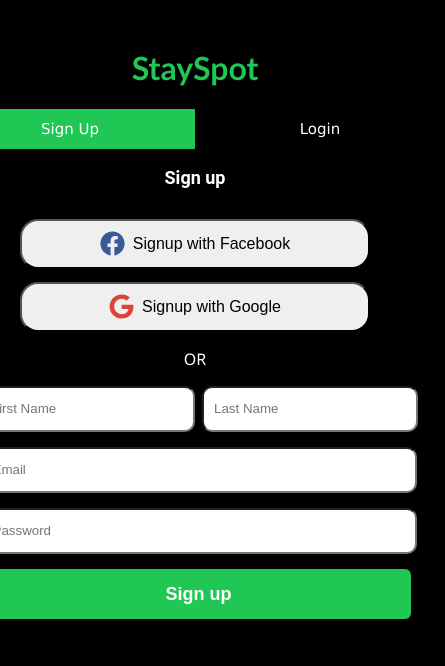
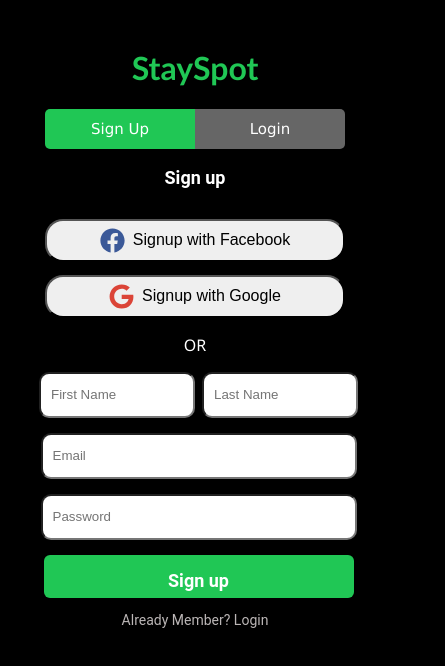
Before and after one commit to PrasadNalajala/stayspot, a React (Create React App) app: page /login in a window 390 px wide. Shown: the top 666 px of the page, 445 px wide, since content can reach past the window. Built offline with nearby package versions, Linux system fonts and the light colour scheme.

Commit message:
responsive-fix

```diff
--- a/src/components/Login/index.css
+++ b/src/components/Login/index.css
@@ -1,24 +1,23 @@
-.bg{
+.bg {
   display: flex;
   justify-content: center;
   align-items: center;
   min-height: 80vh;
 }
-.card{
+.card {
   display: flex;
   flex-direction: column;
   justify-content: center;
   align-items: center;
-
 }
-.card h1{
-    font-family: 'Gill Sans', 'Gill Sans MT', Calibri, 'Trebuchet MS', sans-serif;
+.card h1 {
+  font-family: "Gill Sans", "Gill Sans MT", Calibri, "Trebuchet MS", sans-serif;
   color: #151615;
 }
-.input-select{
+.input-select {
   display: flex;
 }
-.input-selection-btn{
+.input-selection-btn {
   cursor: pointer;
   outline: none;
   width: 250px;
@@ -26,27 +25,29 @@
   height: 40px;
   border-style: none;
   color: white;
-    background-color: #20c755;
-    font-family: 'Lucida Sans', 'Lucida Sans Regular', 'Lucida Grande', 'Lucida Sans Unicode', Geneva, Verdana, sans-serif;
+  background-color: #666;
+  font-family: "Lucida Sans", "Lucida Sans Regular", "Lucida Grande",
+    "Lucida Sans Unicode", Geneva, Verdana, sans-serif;
 }
-#signup-btn{
+#signup-btn {
   border-top-left-radius: 5px;
   border-bottom-left-radius: 5px;
 }
-#login-btn{
+#login-btn {
   border-top-right-radius: 5px;
   border-bottom-right-radius: 5px;
 }
-.selected{
-    background-color: black;
+.selected {
+  background-color: #20c755;
+  cursor: not-allowed;
 }
-.oneClickBtn{
+.oneClickBtn {
   height: 50px;
   width: 350px;
   border-radius: 18px;
   margin-top: 13px;
   font-size: 20px;
-    font-family:Arial, Helvetica, sans-serif;
+  font-family: Arial, Helvetica, sans-serif;
   color: black;
   cursor: pointer;
   display: inline-flex;
@@ -65,24 +66,24 @@
 }
 .hr-text::before,
 .hr-text::after {
-    content: '';
+  content: "";
   flex: 1;
   border-bottom: 1px solid #000;
 }
 .hr-text:not(:empty)::before {
-    margin-right: .25em;
+  margin-right: 0.25em;
 }
 .hr-text:not(:empty)::after {
-    margin-left: .25em;
+  margin-left: 0.25em;
 }
-.name-input{
+.name-input {
   width: 200px;
   height: 40px;
   border-radius: 10px;
   margin-left: 7px;
   padding-left: 10px;
 }
-.email-input{
+.email-input {
   width: 420px;
   height: 40px;
   border-radius: 10px;
@@ -90,7 +91,7 @@
   margin-top: 15px;
   padding-left: 10px;
 }
-.submit-btn{
+.submit-btn {
   width: 425px;
   height: 50px;
   border-radius: 15px;
@@ -101,17 +102,26 @@
   background-color: #838080;
   color: #ffffff;
   font-size: 20px;
-    padding:5px;
+  padding: 5px;
 }
-.container{
+.container {
   min-height: 500px;
 }
-.signup-heading{
-    font-family:'Roboto';
+.signup-heading {
+  font-family: "Roboto";
   font-size: 18px;
 }
-@media (min-width:768px){
-    .container{
+.already-member {
+  font-size: 14px;
+  color: #bbb6b6;
+  font-family: "Roboto";
+}
+.already-member-link {
+  cursor: pointer;
+  outline: none;
+}
+@media (min-width: 768px) {
+  .container {
     padding: 30px;
     margin-top: 20px;
     background-color: #161515;
@@ -119,3 +129,25 @@
     min-height: auto;
   }
 }
+
+@media (max-width: 768px) {
+  .input-selection-btn {
+    width: 150px;
+  }
+  .email-input {
+    width: 300px;
+  }
+  .name-input {
+    width: 140px;
+  }
+  .submit-btn {
+    width: 310px;
+    height: 43px;
+    font-size: 25px;
+    font-family: "Roboto";
+  }
+  .oneClickBtn {
+    width: 300px;
+    height: 43px;
+  }
+}
--- a/src/components/Login/index.js
+++ b/src/components/Login/index.js
@@ -1,169 +1,259 @@
-import React,{useEffect,useRef} from "react";
-import './index.css';
+import React, { useEffect, useRef } from "react";
+import "./index.css";
 import { useNavigate } from "react-router-dom";
 import { useState } from "react";
 import { FaFacebook } from "react-icons/fa";
 import { FaGoogle } from "react-icons/fa";
-import axios from 'axios'
+import axios from "axios";
 import { toast } from "react-toastify";
-import { DotLoader } from 'react-spinners';
+import { DotLoader } from "react-spinners";
 
-const Signup=()=>{
-
-    const [firstName,setFirstname]=useState('')
-    const [lastName,setLastname]=useState('')
-    const [email,setEmail]=useState('')
-    const [password,setPassword]=useState('')
-    const navigate=useNavigate()
-    const fecthSignUp=async()=>{
-                    const data={
-                        name:firstName+lastName,
-                        email:email,
-                        password:password
-                    }
+const Signup = (props) => {
+  const [firstName, setFirstname] = useState("");
+  const [lastName, setLastname] = useState("");
+  const [email, setEmail] = useState("");
+  const [password, setPassword] = useState("");
+  const { setisSignUpSelected } = props;
+  const navigate = useNavigate();
+  const fecthSignUp = async () => {
+    const data = {
+      name: firstName + lastName,
+      email: email,
+      password: password,
+    };
     try {
-                        const response = await axios.post('https://stayspot.onrender.com/register', data);
+      const response = await axios.post(
+        "https://stayspot.onrender.com/register",
+        data
+      );
       if (response.status === 201) {
         const { token } = response.data;
-                            localStorage.setItem('token', token);
-                            toast.success('Registration Successful');
-                            navigate('/');
+        localStorage.setItem("token", token);
+        toast.success("Registration Successful");
+        navigate("/");
         console.log(response.data);
       }
     } catch (error) {
       if (error.response) {
         if (error.response.status === 400) {
-                                toast.error(error.response.data.error || 'Email is already in use.');
+          toast.error(error.response.data.error || "Email is already in use.");
         } else {
-                                toast.warning(error.response.data.error || 'An error occurred. Please try again.')
+          toast.warning(
+            error.response.data.error || "An error occurred. Please try again."
+          );
         }
       } else {
-                            toast.warning('Network error. Please check your connection.');
+        toast.warning("Network error. Please check your connection.");
       }
-                        console.error('Error during signup:', error);
+      console.error("Error during signup:", error);
     }
-
+  };
+  const onClickSignUp = (event) => {
+    event.preventDefault();
+    if (firstName && lastName && email && password.length > 7) {
+      fecthSignUp();
+    } else {
+      alert("Enter all the fields and Password Must be 8 Chars");
     }
-    const onClickSignUp=(event)=>{
-        event.preventDefault()
-            if (firstName&& lastName&& email&& password.length>7){
-                fecthSignUp()
-            }else{
-                alert("Enter all the fields and Password Must be 8 Chars")
-            }
-    }
-    return(
+  };
+  return (
     <div>
       <h3 className="signup-heading">Sign up</h3>
-            <button className="oneClickBtn"><FaFacebook style={{ color: '#3b5998',fontSize:'25px' }}/>    Signup with Facebook</button>
-            <br/>
-            <button className="oneClickBtn"><FaGoogle style={{ color: '#db4437',fontSize:'25px' }}/>      Signup with Google</button>
+      <button className="oneClickBtn">
+        <FaFacebook style={{ color: "#3b5998", fontSize: "25px" }} /> Signup
+        with Facebook
+      </button>
+      <br />
+      <button className="oneClickBtn">
+        <FaGoogle style={{ color: "#db4437", fontSize: "25px" }} /> Signup with
+        Google
+      </button>
       <p className="hr-text">OR</p>
       <form>
-                <input type='name'id='firstname'className="name-input" placeholder="First Name" value={firstName} onChange={(e)=>setFirstname(e.target.value)}/>
+        <input
+          type="name"
+          id="firstname"
+          className="name-input"
+          placeholder="First Name"
+          value={firstName}
+          onChange={(e) => setFirstname(e.target.value)}
+        />
 
-                <input type='name' id='secondname'className="name-input" placeholder="Last Name" value={lastName} onChange={(e)=>setLastname(e.target.value)}/>
-                <br/>
-                <input type='email' id='emailinput'className="email-input" placeholder="Email" value={email} onChange={(e)=>setEmail(e.target.value)}/>
-                <br/>
-                <input type='password' id='passwordinput'className="email-input" placeholder="Password" value={password} onChange={(e)=>setPassword(e.target.value)}/>
-                <br/>
-                <button type='submit' className="submit-btn" onClick={onClickSignUp}>Sign up</button>
+        <input
+          type="name"
+          id="secondname"
+          className="name-input"
+          placeholder="Last Name"
+          value={lastName}
+          onChange={(e) => setLastname(e.target.value)}
+        />
+        <br />
+        <input
+          type="email"
+          id="emailinput"
+          className="email-input"
+          placeholder="Email"
+          value={email}
+          onChange={(e) => setEmail(e.target.value)}
+        />
+        <br />
+        <input
+          type="password"
+          id="passwordinput"
+          className="email-input"
+          placeholder="Password"
+          value={password}
+          onChange={(e) => setPassword(e.target.value)}
+        />
+        <br />
+        <button type="submit" className="submit-btn" onClick={onClickSignUp}>
+          Sign up
+        </button>
       </form>
+      <p className="already-member">
+        Already Member?{" "}
+        <span
+          onClick={() => setisSignUpSelected(false)}
+          className="already-member-link"
+        >
+          Login
+        </span>
+      </p>
     </div>
-    )
+  );
+};
+
+const LoginFields = (props) => {
+  const [email, setEmail] = useState("");
+  const [password, setPassword] = useState("");
+  const [isLoading, setIsLoading] = useState(false);
+  const { setisSignUpSelected } = props;
+  const navigate = useNavigate();
+  const fecthLogin = async () => {
+    const credentials = {
+      email: email,
+      password: password,
+    };
+    try {
+      const response = await axios.post(
+        "https://stayspot.onrender.com/login",
+        credentials
+      );
+      if (response.status === 200) {
+        const { token } = response.data;
+        localStorage.setItem("token", token);
+        toast.success("Login success");
+        navigate("/");
       }
-
-const LoginFields=()=>{
-    const [email,setEmail]=useState('')
-    const [password,setPassword]=useState('')
-    const [isLoading,setIsLoading]=useState(false)
-    const navigate=useNavigate()
-    const fecthLogin=async()=>{
-        const credentials={
-            email:email,
-            password:password
-        }
-        try{
-        const response=await axios.post('https://stayspot.onrender.com/login',credentials)
-        if (response.status===200){
-            const { token } = response.data;
-            localStorage.setItem('token', token);
-            toast.success("Login success")
-            navigate('/')
-        }
-
-        }
-        catch(error){
-            setIsLoading(false)
+    } catch (error) {
+      setIsLoading(false);
       if (error.response) {
         if (error.response.status === 400) {
-                    toast.error(error.response.data.error );
+          toast.error(error.response.data.error);
         } else {
-                    toast.warning(error.response.data.error )
+          toast.warning(error.response.data.error);
         }
       } else {
-                toast.warning('Network error. Please check your connection.');
+        toast.warning("Network error. Please check your connection.");
       }
-            console.error('Error during signup:', error);
+      console.error("Error during signup:", error);
     }
+  };
+  const onClickLogin = (e) => {
+    e.preventDefault();
+    if (email && password) {
+      fecthLogin();
+      setIsLoading(true);
+    } else {
+      toast.warning("Enter All Fields");
     }
-    const onClickLogin=(e)=>{
-        e.preventDefault()
-        if (email && password){
-            fecthLogin()
-            setIsLoading(true)
-         }
-         else{
-            toast.warning('Enter All Fields')
-         }
-    }
+  };
   const emailInputRef = useRef(null);
 
   useEffect(() => {
     emailInputRef.current?.focus();
   }, []);
-    return(
+  return (
     <div>
       <h3 className="signup-heading">Login</h3>
       <form>
-            <input type='email' id='email-input'className="email-input" placeholder="Email" useRef={emailInputRef} onChange={(e)=>setEmail(e.target.value)} value={email}/>
-            <br/>
-            <input type='password' id='password-input'className="email-input" placeholder="Password" onChange={(e)=>setPassword(e.target.value)} value={password}/>
-            <br/>
-            <button type='submit' className="submit-btn" onClick={onClickLogin}>{isLoading ? <DotLoader color="#ffffff" size={10} /> : 'Login'}</button>
+        <input
+          type="email"
+          id="email-input"
+          className="email-input"
+          placeholder="Email"
+          useRef={emailInputRef}
+          onChange={(e) => setEmail(e.target.value)}
+          value={email}
+        />
+        <br />
+        <input
+          type="password"
+          id="password-input"
+          className="email-input"
+          placeholder="Password"
+          onChange={(e) => setPassword(e.target.value)}
+          value={password}
+        />
+        <br />
+        <button type="submit" className="submit-btn" onClick={onClickLogin}>
+          {isLoading ? <DotLoader color="#ffffff" size={10} /> : "Login"}
+        </button>
       </form>
+      <p className="already-member">
+        New Member?{" "}
+        <span
+          onClick={() => setisSignUpSelected(true)}
+          className="already-member-link"
+        >
+          Signup
+        </span>
+      </p>
     </div>
-    )
+  );
+};
+
+const Login = (props) => {
+  const [isSignupSelected, setisSignUpSelected] = useState(true);
+  const signupselected = !isSignupSelected ? "" : "selected";
+  const loginselected = !isSignupSelected ? "selected" : "";
+  const navigate = useNavigate();
+  useEffect(() => {
+    const token = localStorage.getItem("token");
+    if (token) {
+      navigate("/");
     }
-
-const Login=(props)=>{
-    const [isSignupSelected,setisSignUpSelected]=useState(true)
-    const signupselected=!isSignupSelected?'selected':''
-    const loginselected=!isSignupSelected?'':'selected'
-    const navigate=useNavigate()
-    useEffect(()=>{
-        const token=localStorage.getItem('token');
-        if (token){
-            navigate('/');
-        }
-    },[])
-    return(
+  }, []);
+  return (
     <div className="bg">
       <div className="card">
-            <h1 style={{color:'#20c755'}}>StaySpot</h1>
+        <h1 style={{ color: "#20c755" }}>StaySpot</h1>
         <div className="input-select">
-                <button id="signup-btn" className={`input-selection-btn ${signupselected}`} onClick={()=>setisSignUpSelected(true)}>Sign Up</button>
-                <button  id="login-btn" className={`input-selection-btn ${loginselected}`}onClick={()=>setisSignUpSelected(false)}>Login</button>
+          <button
+            id="signup-btn"
+            className={`input-selection-btn ${signupselected}`}
+            onClick={() => setisSignUpSelected(true)}
+          >
+            Sign Up
+          </button>
+          <button
+            id="login-btn"
+            className={`input-selection-btn ${loginselected}`}
+            onClick={() => setisSignUpSelected(false)}
+          >
+            Login
+          </button>
         </div>
         <div className="container">
-            {isSignupSelected?
-            <Signup/>:<LoginFields/>
-            }
+          {isSignupSelected ? (
+            <Signup setisSignUpSelected={setisSignUpSelected} />
+          ) : (
+            <LoginFields setisSignUpSelected={setisSignUpSelected} />
+          )}
         </div>
       </div>
     </div>
-    )
-}
+  );
+};
 
 export default Login;
```
Also changed, not shown: src/components/Home/index.css (+55 -62 lines), src/components/RentalDetails/index.css (+12 -8 lines). Lines whose indentation alone changed are shown as unchanged.
